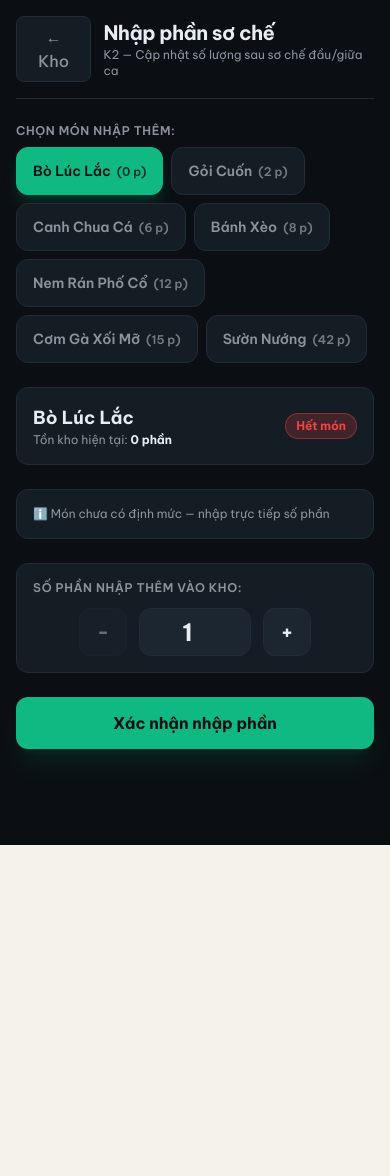
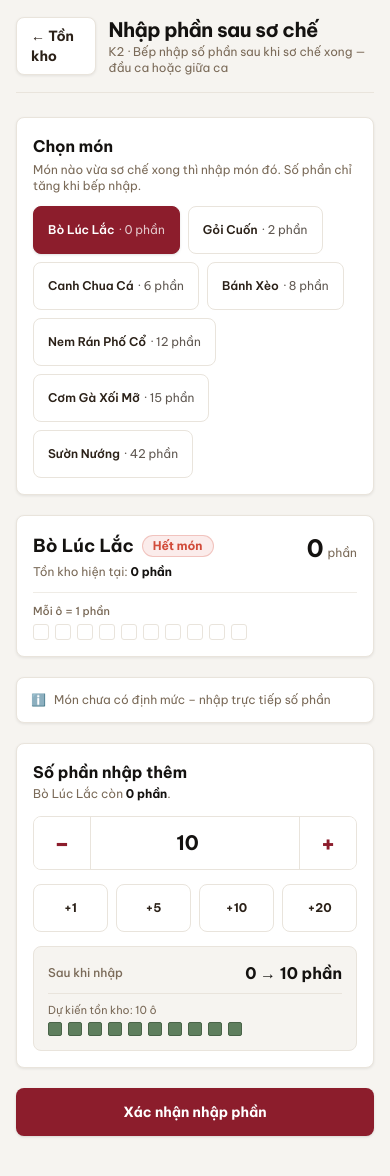
Before and after one commit to MaiLuong1906/Restaurant-OS, a Next.js app in the folder frontend/: page /kds/stock/prep in a window 390 px wide. Shown: the top 1176 px of the page. Before the commit the page ends 845 px from the top, so only its background shows below. Built offline with nearby package versions, Linux system fonts and the light colour scheme; no server answers.

Commit message:
style(stock): restyle K2 prep entry to light ops theme per reference screens

```diff
--- a/frontend/src/app/(staff)/kds/stock/prep/page.tsx
+++ b/frontend/src/app/(staff)/kds/stock/prep/page.tsx
@@ -1,10 +1,11 @@
 'use client';
 
 import React, { useEffect, useState, useMemo, Suspense } from 'react';
+import Link from 'next/link';
 import { useRouter, useSearchParams } from 'next/navigation';
 import { stockService, calculateYieldAndMax } from '../../../../../lib/stockService';
 import { StockItemWithStatus } from '../../../../../types';
-import { validatePrepQuantity } from '../stock-helpers';
+import { validatePrepQuantity, getPortionDisplay, stockStatusLabel } from '../stock-helpers';
 
 function StockPrepContent() {
   const router = useRouter();
@@ -18,7 +19,7 @@ function StockPrepContent() {
   // Form states
   const [rawKg, setRawKg] = useState<number>(100);
   const [preppedKg, setPreppedKg] = useState<number>(72);
-  const [addQuantity, setAddQuantity] = useState<number>(1);
+  const [addQuantity, setAddQuantity] = useState<number>(10);
 
   const [submitting, setSubmitting] = useState(false);
   const [errorMsg, setErrorMsg] = useState<string | null>(null);
@@ -61,7 +62,7 @@ function StockPrepContent() {
 
   const handleSelectDish = (dish: StockItemWithStatus) => {
     setSelectedId(dish.id);
-    setAddQuantity(1);
+    setAddQuantity(10);
     setErrorMsg(null);
     setSuccessMsg(null);
     if (dish.bom) {
@@ -123,39 +124,47 @@ function StockPrepContent() {
     }
   };
 
+  // Tính số ô phần hiện tại và sau khi nhập
+  const currentPortion = selectedDish ? selectedDish.portions : 0;
+  const targetPortion = Math.max(0, currentPortion + (addQuantity || 0));
+  const currentDisplay = getPortionDisplay(currentPortion);
+  const targetDisplay = getPortionDisplay(targetPortion);
+
   return (
-    <div className="min-h-screen bg-[#0B0F14] text-[#E6EDF3] p-4 md:p-6 pb-24 font-sans select-none">
+    <div className="min-h-screen bg-[#F6F4F0] text-[#141210] p-4 md:p-6 pb-24 font-sans select-none">
       {/* Header */}
-      <div className="flex items-center gap-3 pb-4 mb-6 border-b border-[#212C37]">
-        <button
-          type="button"
-          onClick={() => router.push('/kds/stock')}
-          className="min-h-[48px] min-w-[48px] px-3 py-2 rounded-lg bg-[#151D24] hover:bg-[#1C2630] active:scale-95 text-[#8B949E] hover:text-[#E6EDF3] transition-colors border border-[#212C37] flex items-center justify-center font-medium"
-          aria-label="Quay lại danh sách Tồn kho"
+      <div className="flex items-center gap-3 pb-4 mb-6 border-b border-[#E9E4DC]">
+        <Link
+          href="/kds/stock"
+          className="min-h-[48px] min-w-[48px] px-3.5 py-2 rounded-[8px] bg-[#FFFFFF] hover:bg-[#F6F4F0] active:scale-95 text-[#2B2118] transition-colors border border-[#E9E4DC] flex items-center justify-center font-bold text-sm shadow-[0_1px_3px_rgba(0,0,0,0.08)]"
+          aria-label="Quay lại Tồn kho"
         >
-          ← Kho
-        </button>
+          ← Tồn kho
+        </Link>
         <div>
-          <h1 className="text-xl md:text-2xl font-bold tracking-tight text-[#E6EDF3]">
-            Nhập phần sơ chế
+          <h1 className="text-xl md:text-2xl font-bold tracking-tight text-[#141210]">
+            Nhập phần sau sơ chế
           </h1>
-          <p className="text-xs text-[#8B949E]">K2 — Cập nhật số lượng sau sơ chế đầu/giữa ca</p>
+          <p className="text-xs text-[#7A6A58]">
+            K2 · Bếp nhập số phần sau khi sơ chế xong — đầu ca hoặc giữa ca
+          </p>
         </div>
       </div>
 
       {loading && (
-        <div className="py-12 text-center text-[#8B949E] text-sm animate-pulse">
+        <div className="py-12 text-center text-[#7A6A58] text-sm animate-pulse">
           Đang tải thông tin món ăn...
         </div>
       )}
 
       {!loading && (
-        <div className="max-w-2xl mx-auto">
-          {/* Dish Selector Chips */}
-          <div className="mb-6">
-            <label className="block text-xs font-semibold text-[#8B949E] uppercase tracking-wider mb-2">
-              Chọn món nhập thêm:
-            </label>
+        <div className="max-w-2xl mx-auto space-y-5">
+          {/* Card 1: Chọn món */}
+          <div className="bg-[#FFFFFF] border border-[#E9E4DC] rounded-[8px] p-4 md:p-5 shadow-[0_1px_3px_rgba(0,0,0,0.08)]">
+            <h2 className="text-base font-bold text-[#141210] mb-1">Chọn món</h2>
+            <p className="text-xs text-[#7A6A58] mb-3">
+              Món nào vừa sơ chế xong thì nhập món đó. Số phần chỉ tăng khi bếp nhập.
+            </p>
             <div className="flex flex-wrap gap-2">
               {items.map((dish) => {
                 const isSelected = dish.id === selectedId;
@@ -164,14 +173,14 @@ function StockPrepContent() {
                     key={dish.id}
                     type="button"
                     onClick={() => handleSelectDish(dish)}
-                    className={`min-h-[48px] px-4 py-2 rounded-xl text-sm font-semibold transition-all active:scale-95 border ${
+                    className={`min-h-[48px] px-3.5 py-2 rounded-[8px] text-xs md:text-sm font-semibold transition-all active:scale-95 border ${
                       isSelected
-                        ? 'bg-[#10B981] text-[#0B0F14] border-[#10B981] font-bold shadow-lg shadow-[#10B981]/20'
-                        : 'bg-[#151D24] text-[#8B949E] border-[#212C37] hover:text-[#E6EDF3]'
+                        ? 'bg-[#8C1D2C] text-[#FFFFFF] border-[#8C1D2C] font-bold shadow-sm'
+                        : 'bg-[#FFFFFF] text-[#2B2118] border-[#E9E4DC] hover:bg-[#F6F4F0]'
                     }`}
                   >
                     <span>{dish.name}</span>
-                    <span className="ml-1.5 opacity-80 text-xs">({dish.portions} p)</span>
+                    <span className="ml-1 opacity-75 font-normal tabular-nums">· {dish.portions} phần</span>
                   </button>
                 );
               })}
@@ -179,152 +188,261 @@ function StockPrepContent() {
           </div>
 
           {selectedDish && (
-            <form onSubmit={handleSubmit} className="space-y-6">
-              {/* Dish info card */}
-              <div className="bg-[#151D24] p-4 rounded-xl border border-[#212C37] flex items-center justify-between">
-                <div>
-                  <h2 className="text-lg font-bold text-[#E6EDF3]">{selectedDish.name}</h2>
-                  <p className="text-xs text-[#8B949E]">
-                    Tồn kho hiện tại:{' '}
-                    <span className="font-bold text-[#E6EDF3]">{selectedDish.portions} phần</span>
-                  </p>
+            <form onSubmit={handleSubmit} className="space-y-5">
+              {/* Card 2: Thẻ món đang chọn */}
+              <div className="bg-[#FFFFFF] border border-[#E9E4DC] rounded-[8px] p-4 md:p-5 shadow-[0_1px_3px_rgba(0,0,0,0.08)]">
+                <div className="flex items-start justify-between gap-3 mb-2">
+                  <div>
+                    <div className="flex flex-wrap items-center gap-2 mb-1">
+                      <h2 className="text-lg font-bold text-[#141210]">{selectedDish.name}</h2>
+                      <span
+                        className={`text-xs px-2.5 py-0.5 rounded-full font-bold ${
+                          selectedDish.status === 'out'
+                            ? 'bg-[#D14B3A]/10 text-[#D14B3A] border border-[#D14B3A]/25'
+                            : selectedDish.status === 'low'
+                            ? 'bg-[#D9A441]/15 text-[#D9A441] border border-[#D9A441]/30'
+                            : 'bg-[#5F7F5E]/15 text-[#5F7F5E] border border-[#5F7F5E]/30'
+                        }`}
+                      >
+                        {stockStatusLabel(selectedDish.status)}
+                      </span>
+                    </div>
+                    <p className="text-xs text-[#7A6A58]">
+                      Tồn kho hiện tại: <span className="font-bold text-[#141210] tabular-nums">{selectedDish.portions} phần</span>
+                    </p>
+                  </div>
+
+                  <div className="text-right shrink-0">
+                    <span className="text-2xl md:text-3xl font-extrabold text-[#141210] tabular-nums">
+                      {selectedDish.portions}
+                    </span>
+                    <span className="text-xs text-[#7A6A58] ml-1">phần</span>
+                  </div>
                 </div>
-                <span
-                  className={`text-xs px-2.5 py-1 rounded-full font-bold ${
-                    selectedDish.status === 'out'
-                      ? 'bg-[#EF4444]/20 text-[#EF4444] border border-[#EF4444]/40'
-                      : selectedDish.status === 'low'
-                      ? 'bg-[#F59E0B]/20 text-[#F59E0B] border border-[#F59E0B]/40'
-                      : 'bg-[#10B981]/20 text-[#10B981] border border-[#10B981]/40'
-                  }`}
-                >
-                  {selectedDish.status === 'out'
-                    ? 'Hết món'
-                    : selectedDish.status === 'low'
-                    ? 'Sắp hết'
-                    : 'Còn'}
-                </span>
+
+                {/* Thanh ô phần hiện tại */}
+                <div className="mt-3 pt-2.5 border-t border-[#E9E4DC]/70">
+                  <div className="flex items-center justify-between text-[11px] text-[#7A6A58] mb-1 font-medium">
+                    <span>Mỗi ô = 1 phần</span>
+                    {currentDisplay.overflow > 0 && (
+                      <span className="font-bold text-[#141210] tabular-nums">+{currentDisplay.overflow}</span>
+                    )}
+                  </div>
+                  <div className="flex items-center gap-1.5 flex-wrap">
+                    {Array.from({ length: 10 }).map((_, idx) => {
+                      const isCellFilled = idx < currentDisplay.filled;
+                      return (
+                        <span
+                          key={idx}
+                          className={`w-4 h-4 md:w-5 md:h-5 rounded-[3px] border transition-colors ${
+                            isCellFilled
+                              ? selectedDish.status === 'out'
+                                ? 'bg-[#E9E4DC] border-[#D5CEC4]'
+                                : selectedDish.status === 'low'
+                                ? 'bg-[#D9A441] border-[#B8852B]'
+                                : 'bg-[#5F7F5E] border-[#4A6449]'
+                              : 'bg-[#FFFFFF] border-[#E9E4DC]'
+                          }`}
+                        />
+                      );
+                    })}
+                    {currentDisplay.overflow > 0 && (
+                      <span className="text-xs font-bold text-[#7A6A58] ml-1 tabular-nums">
+                        +{currentDisplay.overflow}
+                      </span>
+                    )}
+                  </div>
+                </div>
               </div>
 
-              {/* BOM Block (nếu có định mức) */}
+              {/* Card 3: BOM Sơ chế (nếu có định mức) hoặc Banner */}
               {selectedDish.bom ? (
-                <div className="bg-[#151D24] p-4 md:p-5 rounded-xl border border-[#212C37] space-y-4">
-                  <div className="flex items-center justify-between pb-2 border-b border-[#212C37]/80">
-                    <h3 className="text-sm font-bold text-[#E6EDF3] flex items-center gap-2">
-                      <span>🥩</span>
-                      <span>Định mức sơ chế (BOM §27 v2)</span>
-                    </h3>
-                    <span className="text-xs text-[#8B949E]">
-                      Định lượng: {selectedDish.bom.grams} g/phần
-                    </span>
+                <div className="bg-[#FFFFFF] border border-[#E9E4DC] rounded-[8px] p-4 md:p-5 shadow-[0_1px_3px_rgba(0,0,0,0.08)] space-y-4">
+                  <div>
+                    <h2 className="text-base font-bold text-[#141210] mb-0.5">
+                      Sơ chế — {selectedDish.name}
+                    </h2>
+                    <p className="text-xs text-[#7A6A58]">
+                      Ghi kg dùng được sau khi lọc — hệ thống tự tính yield và số phần tối đa.
+                    </p>
                   </div>
 
-                  <div className="grid grid-cols-2 gap-4">
+                  <div className="grid grid-cols-1 md:grid-cols-2 gap-3.5">
                     <div>
-                      <label className="block text-xs text-[#8B949E] mb-1.5 font-medium">
-                        Kg sống nhập vào:
+                      <label htmlFor="raw-kg-input" className="block text-xs font-semibold text-[#2B2118] mb-1">
+                        Sườn sống đã lọc (kg)
                       </label>
                       <input
+                        id="raw-kg-input"
                         type="number"
                         min="0.1"
                         step="0.1"
                         value={rawKg}
                         onChange={(e) => setRawKg(parseFloat(e.target.value) || 0)}
-                        className="w-full min-h-[48px] bg-[#1C2630] border border-[#212C37] rounded-lg px-3 text-[#E6EDF3] text-base font-semibold focus:outline-none focus:border-[#10B981]"
+                        className="w-full min-h-[48px] bg-[#FFFFFF] border border-[#E9E4DC] rounded-[8px] px-3.5 text-[#141210] text-base font-bold focus:outline-none focus:border-[#8C1D2C] tabular-nums"
                       />
                     </div>
 
                     <div>
-                      <label className="block text-xs text-[#8B949E] mb-1.5 font-medium">
-                        Kg đã lọc (sau sơ chế):
+                      <label htmlFor="prepped-kg-input" className="block text-xs font-semibold text-[#2B2118] mb-1">
+                        Sườn đã lọc còn dùng được (kg)
                       </label>
                       <input
+                        id="prepped-kg-input"
                         type="number"
                         min="0"
                         step="0.1"
                         value={preppedKg}
                         onChange={(e) => setPreppedKg(parseFloat(e.target.value) || 0)}
-                        className="w-full min-h-[48px] bg-[#1C2630] border border-[#212C37] rounded-lg px-3 text-[#E6EDF3] text-base font-semibold focus:outline-none focus:border-[#10B981]"
+                        className="w-full min-h-[48px] bg-[#FFFFFF] border border-[#E9E4DC] rounded-[8px] px-3.5 text-[#141210] text-base font-bold focus:outline-none focus:border-[#8C1D2C] tabular-nums"
                       />
                     </div>
                   </div>
 
-                  {/* Calculated metrics */}
-                  <div className="grid grid-cols-2 gap-3 pt-2">
-                    <div className="bg-[#1C2630] p-3 rounded-lg border border-[#212C37]">
-                      <p className="text-xs text-[#8B949E]">Yield (Tỉ lệ hao hụt)</p>
-                      <p className="text-xl font-extrabold text-[#F59E0B]">
+                  {/* Yield & Max metrics */}
+                  <div className="grid grid-cols-3 gap-2.5 pt-1">
+                    <div className="bg-[#F6F4F0] p-3 rounded-[8px] border border-[#E9E4DC] text-center">
+                      <div className="text-lg md:text-xl font-extrabold text-[#D9A441] tabular-nums">
                         {bomCalculation?.yieldPercent ?? 0}%
-                      </p>
+                      </div>
+                      <div className="text-[11px] text-[#7A6A58] mt-0.5">Yield thực tế</div>
                     </div>
 
-                    <div className="bg-[#1C2630] p-3 rounded-lg border border-[#212C37]">
-                      <p className="text-xs text-[#8B949E]">Số phần tối đa</p>
-                      <p className="text-xl font-extrabold text-[#10B981]">
-                        {bomCalculation?.maxPortions ?? 0} phần
-                      </p>
+                    <div className="bg-[#F6F4F0] p-3 rounded-[8px] border border-[#E9E4DC] text-center">
+                      <div className="text-lg md:text-xl font-extrabold text-[#141210] tabular-nums">
+                        {selectedDish.bom.grams} g
+                      </div>
+                      <div className="text-[11px] text-[#7A6A58] mt-0.5">Định mức / phần</div>
+                    </div>
+
+                    <div className="bg-[#F6F4F0] p-3 rounded-[8px] border border-[#E9E4DC] text-center">
+                      <div className="text-lg md:text-xl font-extrabold text-[#5F7F5E] tabular-nums">
+                        {bomCalculation?.maxPortions ?? 0}
+                      </div>
+                      <div className="text-[11px] text-[#7A6A58] mt-0.5">Tối đa (phần)</div>
                     </div>
                   </div>
                 </div>
               ) : (
-                <div className="bg-[#151D24] p-4 rounded-xl border border-[#212C37] text-xs text-[#8B949E]">
-                  ℹ️ Món chưa có định mức — nhập trực tiếp số phần
+                <div className="bg-[#FFFFFF] border border-[#E9E4DC] rounded-[8px] p-3.5 shadow-[0_1px_3px_rgba(0,0,0,0.08)] flex items-center gap-2 text-xs text-[#7A6A58]">
+                  <span>ℹ️</span>
+                  <span>Món chưa có định mức – nhập trực tiếp số phần</span>
                 </div>
               )}
 
-              {/* Stepper nhập số phần */}
-              <div className="bg-[#151D24] p-4 md:p-5 rounded-xl border border-[#212C37]">
-                <label className="block text-xs font-semibold text-[#8B949E] uppercase tracking-wider mb-3">
-                  Số phần nhập thêm vào kho:
-                </label>
+              {/* Card 4: Số phần nhập thêm & Stepper */}
+              <div className="bg-[#FFFFFF] border border-[#E9E4DC] rounded-[8px] p-4 md:p-5 shadow-[0_1px_3px_rgba(0,0,0,0.08)] space-y-3.5">
+                <div>
+                  <h2 className="text-base font-bold text-[#141210] mb-0.5">Số phần nhập thêm</h2>
+                  <p className="text-xs text-[#7A6A58]">
+                    {selectedDish.name} còn <span className="font-bold text-[#141210] tabular-nums">{selectedDish.portions} phần</span>.
+                  </p>
+                </div>
 
-                <div className="flex items-center justify-center gap-3">
+                {/* Stepper */}
+                <div className="flex items-center border border-[#E9E4DC] rounded-[8px] overflow-hidden bg-[#FFFFFF]">
                   <button
                     type="button"
                     disabled={addQuantity <= 1}
                     onClick={() => setAddQuantity((q) => Math.max(1, q - 1))}
-                    className="min-h-[48px] min-w-[48px] w-12 h-12 rounded-xl bg-[#1C2630] hover:bg-[#253240] active:scale-95 text-[#E6EDF3] text-xl font-black disabled:opacity-40 disabled:cursor-not-allowed border border-[#212C37] flex items-center justify-center transition-colors"
+                    className="min-h-[52px] min-w-[56px] w-14 bg-[#FFFFFF] hover:bg-[#F6F4F0] active:scale-95 text-[#8C1D2C] text-2xl font-bold disabled:opacity-30 disabled:cursor-not-allowed flex items-center justify-center transition-colors"
+                    aria-label="Giảm"
                   >
-                    -
+                    −
                   </button>
 
                   <input
                     type="number"
                     min="1"
+                    inputMode="numeric"
                     value={addQuantity}
                     onChange={(e) => {
                       const val = parseInt(e.target.value, 10);
                       setAddQuantity(isNaN(val) ? 0 : val);
                     }}
-                    className="min-h-[48px] w-28 text-center bg-[#1C2630] border border-[#212C37] rounded-xl text-2xl font-black text-[#E6EDF3] focus:outline-none focus:border-[#10B981]"
+                    className="flex-1 min-w-0 h-[52px] border-x border-[#E9E4DC] text-center text-xl font-extrabold text-[#141210] tabular-nums focus:outline-none"
+                    aria-label="Số phần nhập thêm"
                   />
 
                   <button
                     type="button"
                     onClick={() => setAddQuantity((q) => q + 1)}
-                    className="min-h-[48px] min-w-[48px] w-12 h-12 rounded-xl bg-[#1C2630] hover:bg-[#253240] active:scale-95 text-[#E6EDF3] text-xl font-black border border-[#212C37] flex items-center justify-center transition-colors"
+                    className="min-h-[52px] min-w-[56px] w-14 bg-[#FFFFFF] hover:bg-[#F6F4F0] active:scale-95 text-[#8C1D2C] text-2xl font-bold flex items-center justify-center transition-colors"
+                    aria-label="Tăng"
                   >
                     +
                   </button>
                 </div>
 
+                {/* Phím bấm nhanh */}
+                <div className="flex items-center gap-2">
+                  {[1, 5, 10, 20].map((step) => (
+                    <button
+                      key={step}
+                      type="button"
+                      onClick={() => setAddQuantity((q) => q + step)}
+                      className="flex-1 min-h-[48px] py-2 px-3 rounded-[8px] bg-[#FFFFFF] hover:bg-[#F6F4F0] active:scale-95 border border-[#E9E4DC] text-xs md:text-sm font-bold text-[#2B2118] transition-colors tabular-nums"
+                    >
+                      +{step}
+                    </button>
+                  ))}
+                </div>
+
                 {/* Validation message */}
                 {validationError && (
-                  <p className="mt-3 text-xs md:text-sm text-[#EF4444] text-center font-medium bg-[#EF4444]/10 p-2.5 rounded-lg border border-[#EF4444]/30">
+                  <p className="text-xs md:text-sm text-[#D14B3A] font-semibold bg-[#D14B3A]/10 p-3 rounded-[8px] border border-[#D14B3A]/25">
                     ⚠️ {validationError}
                   </p>
                 )}
+
+                {/* Result box: Tồn kho sau khi nhập */}
+                <div className="bg-[#F6F4F0] border border-[#E9E4DC] rounded-[8px] p-3.5 space-y-2">
+                  <div className="flex items-center justify-between">
+                    <span className="text-xs md:text-sm text-[#7A6A58] font-medium">Sau khi nhập</span>
+                    <span className="text-base md:text-lg font-extrabold text-[#141210] tabular-nums">
+                      {currentPortion} → {targetPortion} phần
+                    </span>
+                  </div>
+
+                  {/* Thanh preview ô phần */}
+                  <div className="pt-2 border-t border-[#E9E4DC]">
+                    <div className="flex items-center justify-between text-[11px] text-[#7A6A58] mb-1">
+                      <span>Dự kiến tồn kho: {targetPortion} ô</span>
+                      {targetDisplay.overflow > 0 && (
+                        <span className="font-bold text-[#141210] tabular-nums">+{targetDisplay.overflow}</span>
+                      )}
+                    </div>
+                    <div className="flex items-center gap-1.5 flex-wrap">
+                      {Array.from({ length: 10 }).map((_, idx) => {
+                        const isCellFilled = idx < targetDisplay.filled;
+                        return (
+                          <span
+                            key={idx}
+                            className={`w-3.5 h-3.5 md:w-4 md:h-4 rounded-[2px] border ${
+                              isCellFilled ? 'bg-[#5F7F5E] border-[#4A6449]' : 'bg-[#FFFFFF] border-[#E9E4DC]'
+                            }`}
+                          />
+                        );
+                      })}
+                      {targetDisplay.overflow > 0 && (
+                        <span className="text-xs font-bold text-[#7A6A58] ml-1 tabular-nums">
+                          +{targetDisplay.overflow}
+                        </span>
+                      )}
+                    </div>
+                  </div>
+                </div>
               </div>
 
               {/* Status alerts */}
               {errorMsg && (
-                <div className="p-3.5 rounded-lg bg-[#EF4444]/15 border border-[#EF4444]/40 text-[#EF4444] text-sm">
+                <div className="p-3.5 rounded-[8px] bg-[#D14B3A]/10 border border-[#D14B3A]/30 text-[#D14B3A] text-sm">
                   {errorMsg}
                 </div>
               )}
 
               {successMsg && (
-                <div className="p-3.5 rounded-lg bg-[#10B981]/15 border border-[#10B981]/40 text-[#10B981] text-sm font-semibold">
+                <div className="p-3.5 rounded-[8px] bg-[#5F7F5E]/15 border border-[#5F7F5E]/30 text-[#5F7F5E] text-sm font-semibold">
                   {successMsg}
                 </div>
               )}
@@ -333,7 +451,7 @@ function StockPrepContent() {
               <button
                 type="submit"
                 disabled={submitting || Boolean(validationError)}
-                className="w-full min-h-[48px] py-3.5 px-4 rounded-xl bg-[#10B981] hover:bg-[#0EA5E9] active:scale-95 text-[#0B0F14] font-black text-base transition-all disabled:opacity-40 disabled:cursor-not-allowed shadow-xl shadow-[#10B981]/10"
+                className="w-full min-h-[48px] py-3.5 px-4 rounded-[8px] bg-[#8C1D2C] hover:bg-[#6F1623] active:scale-95 text-[#FFFFFF] font-bold text-sm md:text-base transition-all disabled:opacity-40 disabled:cursor-not-allowed shadow-sm"
               >
                 {submitting ? 'Đang lưu vào kho...' : 'Xác nhận nhập phần'}
               </button>
@@ -349,7 +467,7 @@ export default function StockPrepPage() {
   return (
     <Suspense
       fallback={
-        <div className="min-h-screen bg-[#0B0F14] text-[#8B949E] p-6 flex items-center justify-center">
+        <div className="min-h-screen bg-[#F6F4F0] text-[#7A6A58] p-6 flex items-center justify-center text-sm">
           Đang tải...
         </div>
       }
```
